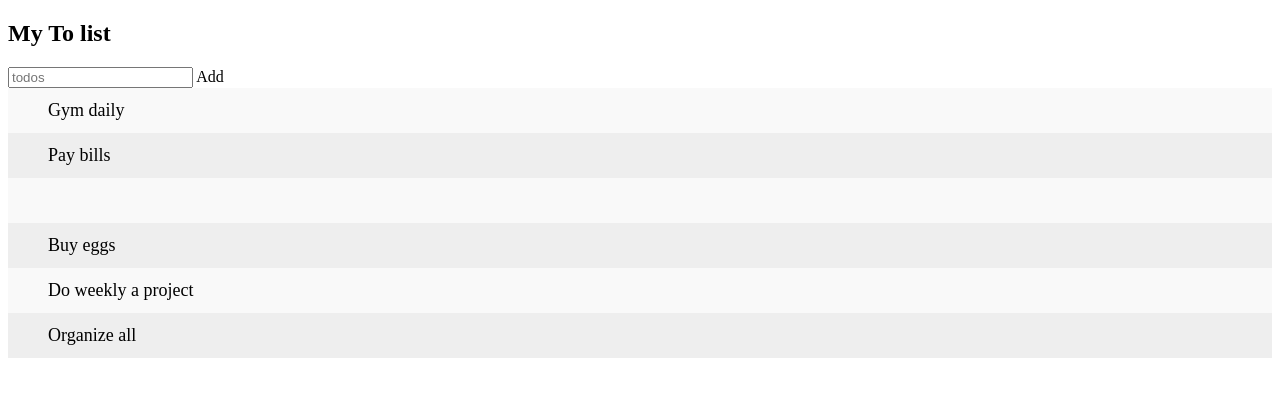
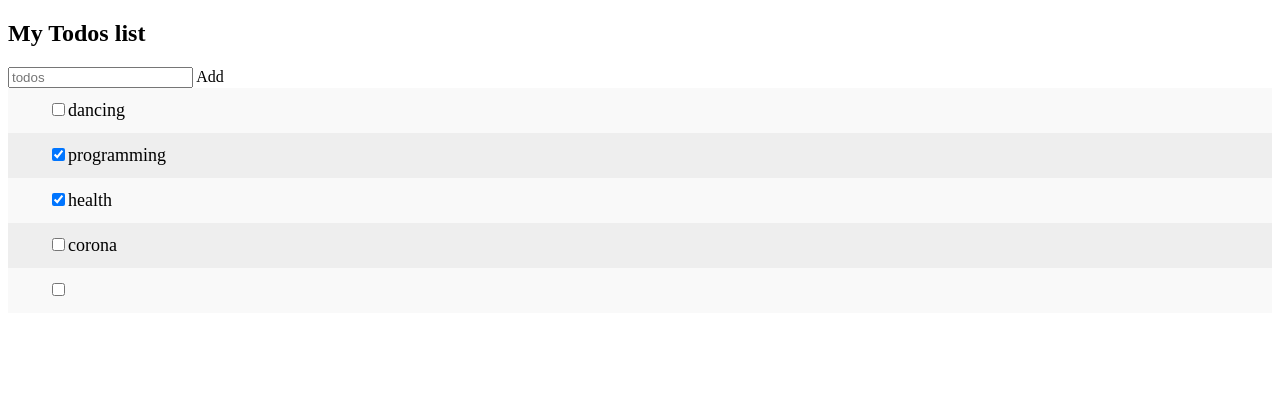
Before and after one commit to gautam-mohit/gitdemo, a plain HTML site: page index.html in a window 1280 px wide. Both pictures are taken after a click on the element "Add". Drawn offline with Linux system fonts and the light colour scheme.

Commit message:
Initial commi

```diff
--- a/app.js
+++ b/app.js
@@ -1,48 +1,74 @@
 window.onload = function () {
-  var todos = ["dancing", "programming"];
-  var todosParent = document.getElementById("todos")
+  //  array to store all the todos
+  var todos = {
+    dancing: false,
+    programming: true,
+    health: true,
+    corona: false,
+  };
 
-  for (let i = 0; i < todos.length; i++) {
-    let list = document.createElement("LI");
-    let span = document.createElement("SPAN");
-    let txt = document.createTextNode(todos[i]);
-    span.className = "close";
-    span.appendChild(txt);
-    list.appendChild(span);
+  // getting the parent element
+  var todosParent = document.getElementById("todos");
+  initialize();
+  // adding the element in the html
+  function initialize() {
+    todosParent.innerHTML = "";
+    Object.keys(todos).forEach((todo) => {
+      let list = document.createElement("li");
+      let span = document.createElement("span");
+      let checkbox = document.createElement("input");
+      checkbox.type = "checkbox";
+      checkbox.checked = todos[todo];
+      let txt = document.createTextNode(todo);
+      // Close button
+      // let closeBtn = document.createElement("button");
+      // closeBtn.innerText = "delete";
+      // closeBtn.addEventListener("click", function () {
+      //   deleteTodo(todo);
+      // });
+      // using event
+      span.addEventListener("dblclick", function () {
+        deleteTodo(todo);
+      });
+
+      //  TODO: uncheck and update the status of the task(trur or false)
+      checkbox.addEventListener("change", function (event) {
+        updateVal(event, todo);
+      });
+
+      span.className = "close";
+      span.appendChild(checkbox);
+      span.appendChild(txt);
+      // span.appendChild(closeBtn);
+      list.appendChild(span);
+      todosParent.appendChild(list);
+    });
   }
 
-  var close = document.getElementsByClassName("close");
-  var i;
-  for (i = 0; i < close.length; i++) {
-    close[i].onclick = function () {
-      var div = this.parentElement;
-      div.style.display = "none";
-    };
+  // TODO: Add new element in todos
+
+  var btn = document.getElementById("addBtn");
+  btn.addEventListener("click", newElement);
+
+  function newElement() {
+    let li = document.createElement("li");
+    let inputValue = document.getElementById("myInput").value;
+    todos[inputValue] = false;
+    inputValue = "";
+    initialize();
   }
 
-  function newElement() {
-    var li = document.createElement("li");
-    var inputValue = document.getElementById("myInput").value;
-    var t = document.createTextNode(inputValue);
-    li.appendChild(t);
-    if (inputValue === "") {
-      alert("You must write something!");
-    } else {
-      document.getElementById("myUL").appendChild(li);
-    }
-    document.getElementById("myInput").value = "";
+  // to delete todos on double clk
+  function deleteTodo(todo) {
+    delete todos[todo];
+    initialize();
   }
 
-  var btn = document.getElementById("addbtn");
-  btn.addEventListener("click", newElement);
-  span.className = "close";
-  span.appendChild(txt);
-  li.appendChild(span);
-
-  for (i = 0; i < close.length; i++) {
-    close[i].onclick = function () {
-      var div = this.parentElement;
-      div.style.display = "none";
-    };
+  // to update the value either its true or false
+  function updateVal(e, todo) {
+    console.log("before===>", todos);
+    todos[todo] = e.target.checked;
+    console.log("after===>", todos);
+    initialize();
   }
 };
--- a/index.html
+++ b/index.html
@@ -1,5 +1,6 @@
 <!DOCTYPE html>
 <html lang="en">
+
 <head>
   <meta charset="UTF-8">
   <meta http-equiv="X-UA-Compatible" content="IE=edge">
@@ -8,21 +9,23 @@
   <link rel="stylesheet" href="style.css" class="css">
 
 </head>
+
 <body>
   <div id="myDIV" class="header">
-        <h2>My To list</h2>
+    <h2>My Todos list</h2>
     <input type="text" id="myInput" placeholder="todos">
-        <span onclick="newElement()" id="addBtn">Add</span>
+    <span click="newElement()" id="addBtn">Add</span>
   </div>
 
   <ul id="todos">
-        <li>Gym daily</li>
+    <!-- <li>Gym daily</li>
         <li class="checked">Pay bills</li>
         <li></li>
         <li>Buy eggs</li>
         <li>Do weekly a project</li>
-        <li>Organize all</li>
+        <li>Organize all</li> -->
   </ul>
   <script src="app.js"></script>
 </body>
+
 </html>
```
Lines whose indentation alone changed are shown as unchanged.
